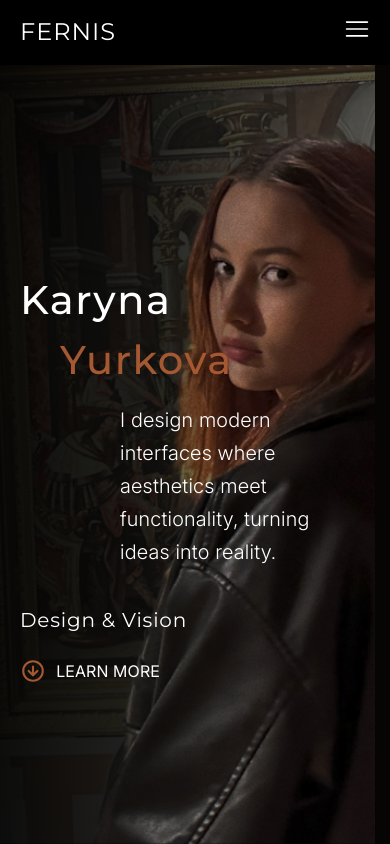
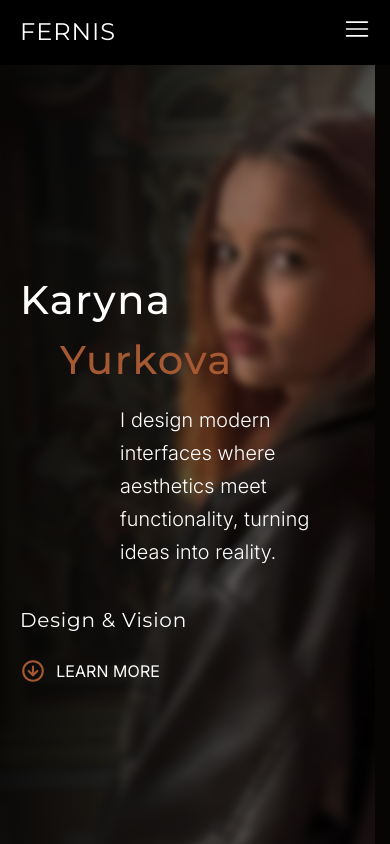
Before and after one commit to anastasiiayerashova/karyna.portfolio, a React (Vite) app: page / in a window 390 px wide. Built offline with nearby package versions, Linux system fonts and the light colour scheme.

Commit message:
fix hero

```diff
--- a/src/components/Hero/Hero.module.css
+++ b/src/components/Hero/Hero.module.css
@@ -6,13 +6,24 @@
   .hero_container {
     position: relative;
     min-height: 100vh;
+    overflow: hidden;
+  }
+
+  /* BLUR BACKGROUND */
+  .hero_container::after {
+    content: '';
+    position: absolute;
+    inset: 0;
     background-image: url('/public/images/hero2.png');
     background-size: cover;
     background-position: center;
     background-repeat: no-repeat;
-    overflow: hidden;
+    filter: blur(4px);
+    transform: scale(1.1);
+    z-index: 0;
   }
 
+  /* GRADIENT OVERLAY */
   .hero_container::before {
     content: '';
     position: absolute;
@@ -27,6 +38,7 @@
     z-index: 1;
   }
 
+  /* CONTENT */
   .hero_content_wrap {
     padding: 0 20px;
     height: 100vh;
```
